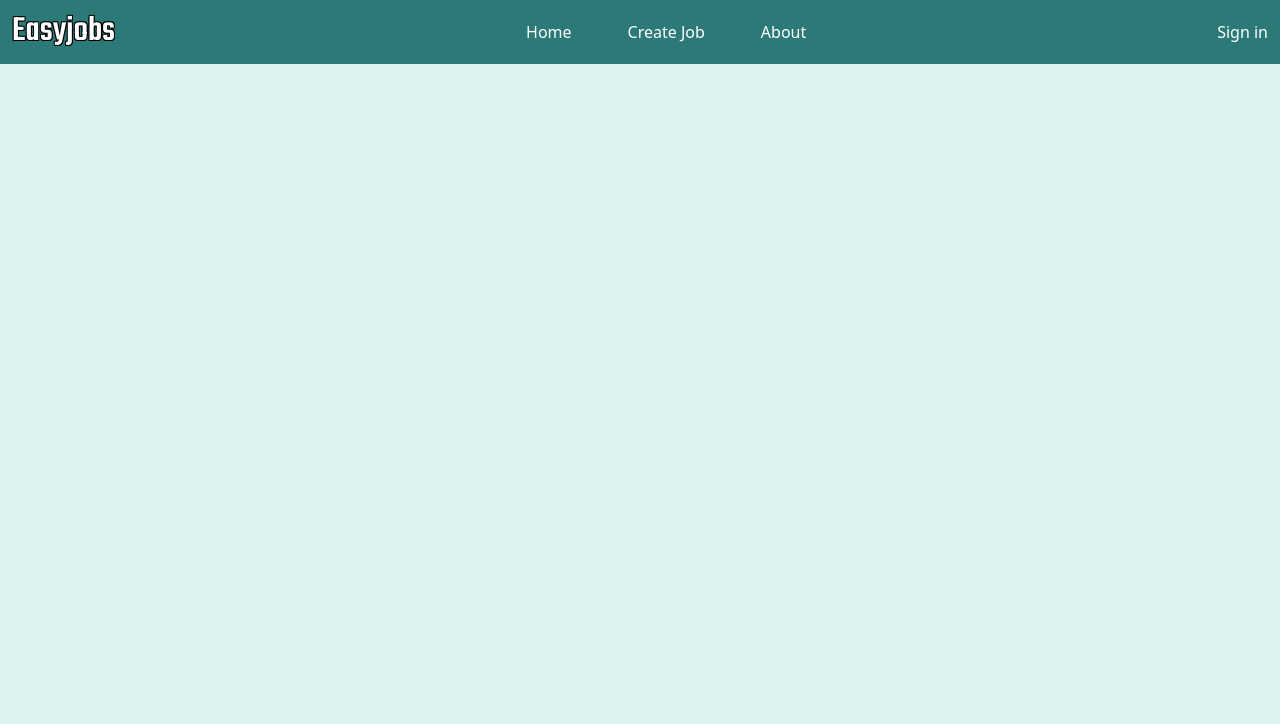
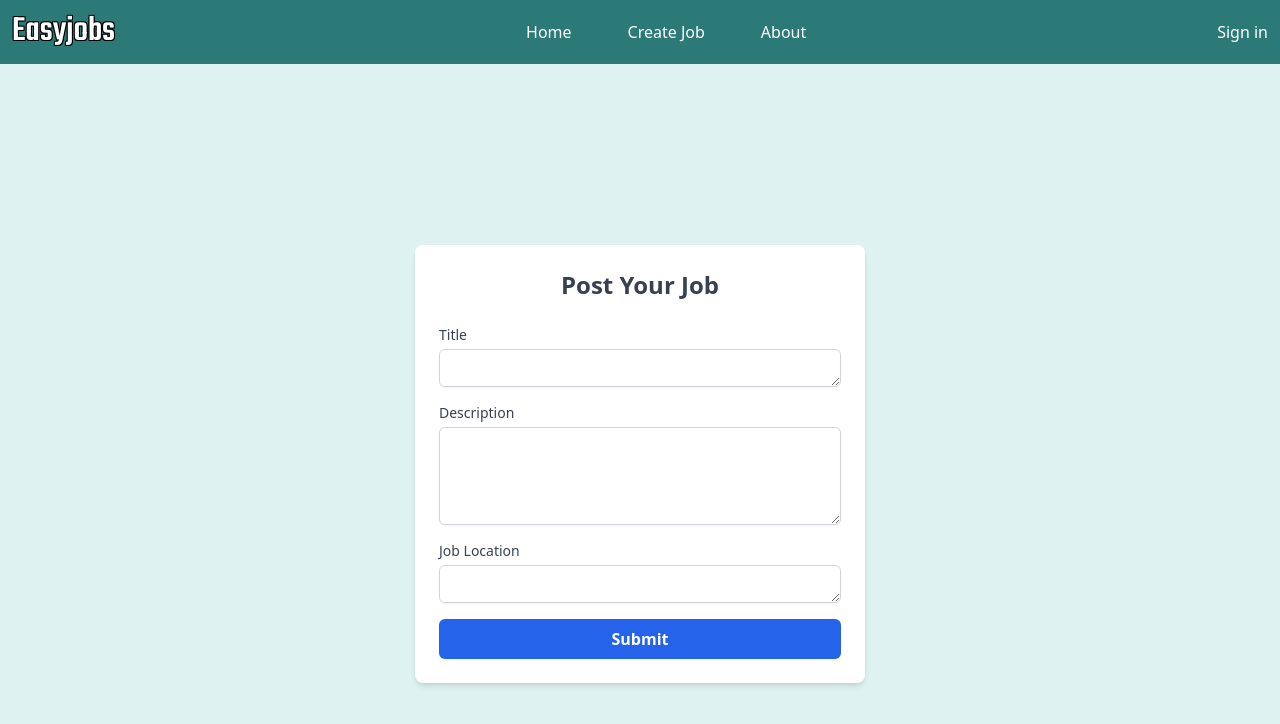
Before and after one commit to Gaxecnotba/Easy-job-frontend, a React (Create React App) app in the folder easyjob/: page /post in a window 1280 px wide. Shown: the top 724 px of the page. Built offline with nearby package versions, Linux system fonts and the light colour scheme; no server answers.

Commit message:
Created post component

```diff
--- a/easyjob/src/App.jsx
+++ b/easyjob/src/App.jsx
@@ -6,6 +6,7 @@ import { Register } from "./components/Register";
 import { AuthProvider } from "./context/authContext";
 import { ProtectedRoute } from "./components/ProtectedRoute";
 import { Profile } from "./components/Proflie";
+import Post from "./components/Post";
 
 export default function App() {
   return (
@@ -17,6 +18,7 @@ export default function App() {
           <Route path="/login" element={<Login />} />
           <Route path="/register" element={<Register />} />
           <Route path="/profile" element={<Profile />} />
+          <Route path="/post" element={<Post />} />
         </Routes>
       </AuthProvider>
     </div>
--- /dev/null
+++ b/easyjob/src/components/Apply.jsx
@@ -0,0 +1,7 @@
+import React from "react";
+
+const Apply = () => {
+  return <button className="apply-button">Apply</button>;
+};
+
+export default Apply;
--- /dev/null
+++ b/easyjob/src/components/Card.jsx
@@ -0,0 +1,16 @@
+import React from "react";
+import Apply from "./Apply";
+
+const Card = ({ job, showApply }) => {
+  return (
+    <div className="border rounded-lg shadow-md p-4 bg-white max-w-md mx-auto my-4">
+      <h2 className="text-xl font-semibold text-gray-800">{job.title}</h2>
+      <p className="text-sm text-gray-600">{job.location}</p>
+      <div className="flex space-x-2 mt-2"></div>
+      <p className="mt-2 text-sm text-gray-700">{job.description}</p>
+      {showApply && <Apply />}
+    </div>
+  );
+};
+
+export default Card;
--- a/easyjob/src/components/Home.jsx
+++ b/easyjob/src/components/Home.jsx
@@ -26,9 +26,5 @@ export function Home() {
 
   if (loading) return <h1>Loading...</h1>;
 
-  return (
-    <div>
-      <h1>Welcome to Easyjobs</h1>
-    </div>
-  );
+  return <>Home</>;
 }
--- a/easyjob/src/components/Navbar.jsx
+++ b/easyjob/src/components/Navbar.jsx
@@ -49,7 +49,7 @@ export default function Navbar() {
               <FaUser />
             </button>
             {isDropdownOpen && (
-              <div className="bg-bgmain absolute mt-3 p-3 w-[200px] h-[130px] border rounded shadow-xl">
+              <div className="bg-bgmain absolute mt-3 p-3 w-[200px] h-[150px] border rounded shadow-xl">
                 <ul className="text-darkgray text-sm">
                   {user ? (
                     <li className="mb-1 font-bold">{user.email}</li>
@@ -59,6 +59,9 @@ export default function Navbar() {
 
                   <Link className="mb-1">Profile</Link>
                   <li className="mb-1">Applied Jobs</li>
+                  <Link to={"/post"} className="mb-1">
+                    Post
+                  </Link>
                   <div className="p-2 text-center text-navbar font-bold hover:text-green-400">
                     {user ? (
                       <li>
--- /dev/null
+++ b/easyjob/src/components/Post.jsx
@@ -0,0 +1,93 @@
+import React, { useState } from "react";
+
+const Post = ({ onPostSubmit }) => {
+  const [post, setPost] = useState({
+    title: "",
+    description: "",
+    location: "",
+  });
+
+  const handleInputChange = (e) => {
+    setPost({ ...post, [e.target.name]: e.target.value });
+  };
+
+  const handleSubmit = (e) => {
+    e.preventDefault();
+    onPostSubmit();
+  };
+
+  return (
+    <div className="flex w-full h-screen items-center justify-center">
+      <div className="w-[450px]">
+        <form
+          onSubmit={handleSubmit}
+          className="max-w-lg mx-auto p-6 bg-white shadow-md rounded-lg space-y-4"
+        >
+          <h1 className="text-2xl font-bold text-gray-700 text-center mb-6">
+            Post Your Job
+          </h1>
+
+          <div>
+            <label
+              htmlFor="title"
+              className="block text-sm font-medium text-gray-700"
+            >
+              Title
+            </label>
+            <textarea
+              name="title"
+              id="title"
+              value={post.title}
+              onChange={handleInputChange}
+              className="mt-1 block w-full p-2 border border-gray-300 rounded-md shadow-sm focus:ring-blue-500 focus:border-blue-500 sm:text-sm"
+              rows="1"
+              required
+            />
+          </div>
+          <div>
+            <label
+              htmlFor="description"
+              className="block text-sm font-medium text-gray-700"
+            >
+              Description
+            </label>
+            <textarea
+              name="description"
+              id="description"
+              value={post.description}
+              onChange={handleInputChange}
+              className="mt-1 block w-full p-2 border border-gray-300 rounded-md shadow-sm focus:ring-blue-500 focus:border-blue-500 sm:text-sm"
+              rows="4"
+              required
+            />
+          </div>
+          <div>
+            <label
+              htmlFor="location"
+              className="block text-sm font-medium text-gray-700"
+            >
+              Job Location
+            </label>
+            <textarea
+              name="location"
+              id="location"
+              value={post.location}
+              onChange={handleInputChange}
+              className="mt-1 block w-full p-2 border border-gray-300 rounded-md shadow-sm focus:ring-blue-500 focus:border-blue-500 sm:text-sm"
+              rows="1"
+              required
+            />
+          </div>
+          <button
+            type="submit"
+            className="w-full bg-blue-600 text-white font-semibold py-2 px-4 rounded-md shadow-sm hover:bg-blue-700 focus:outline-none focus:ring-2 focus:ring-offset-2 focus:ring-blue-500"
+          >
+            Submit
+          </button>
+        </form>
+      </div>
+    </div>
+  );
+};
+
+export default Post;
```
